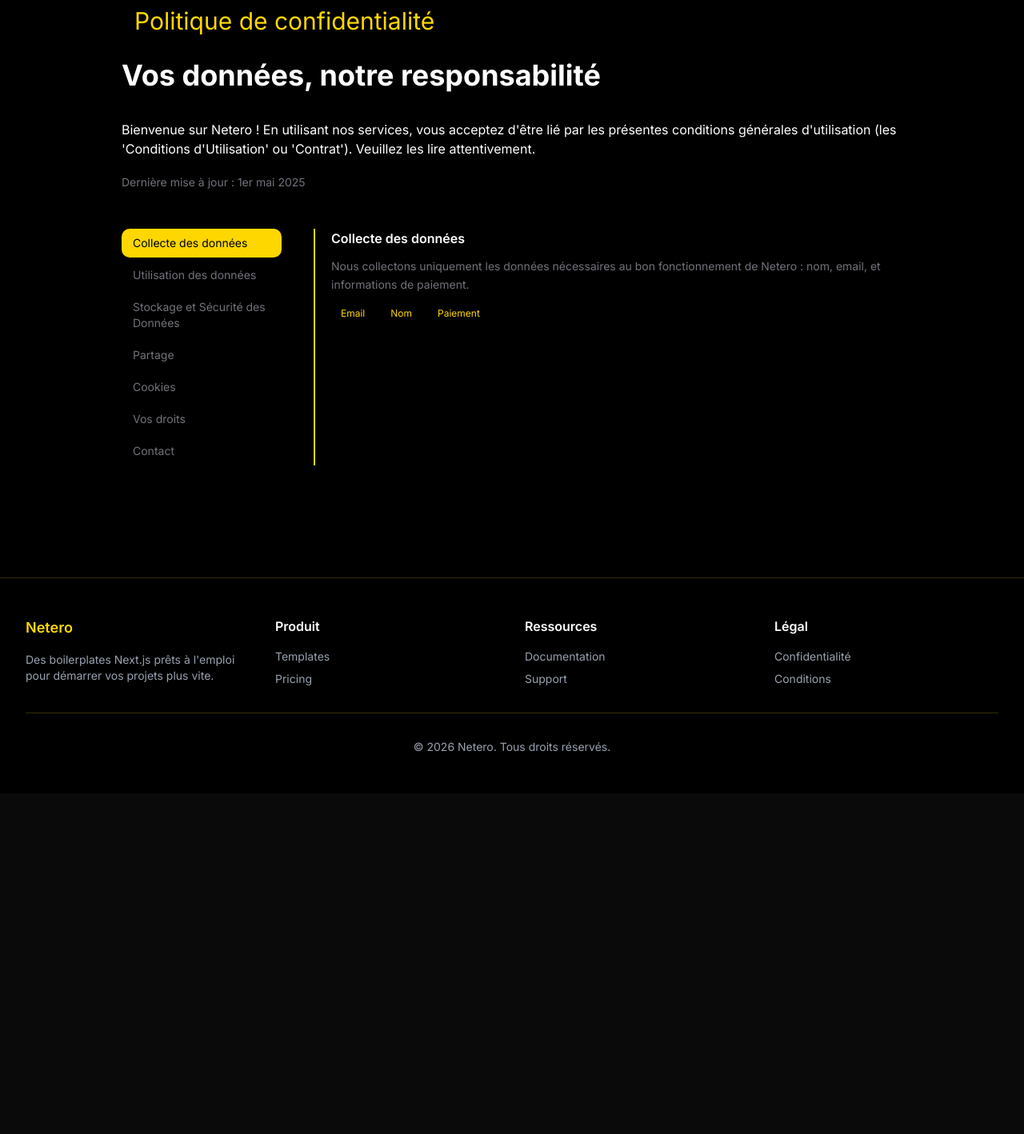
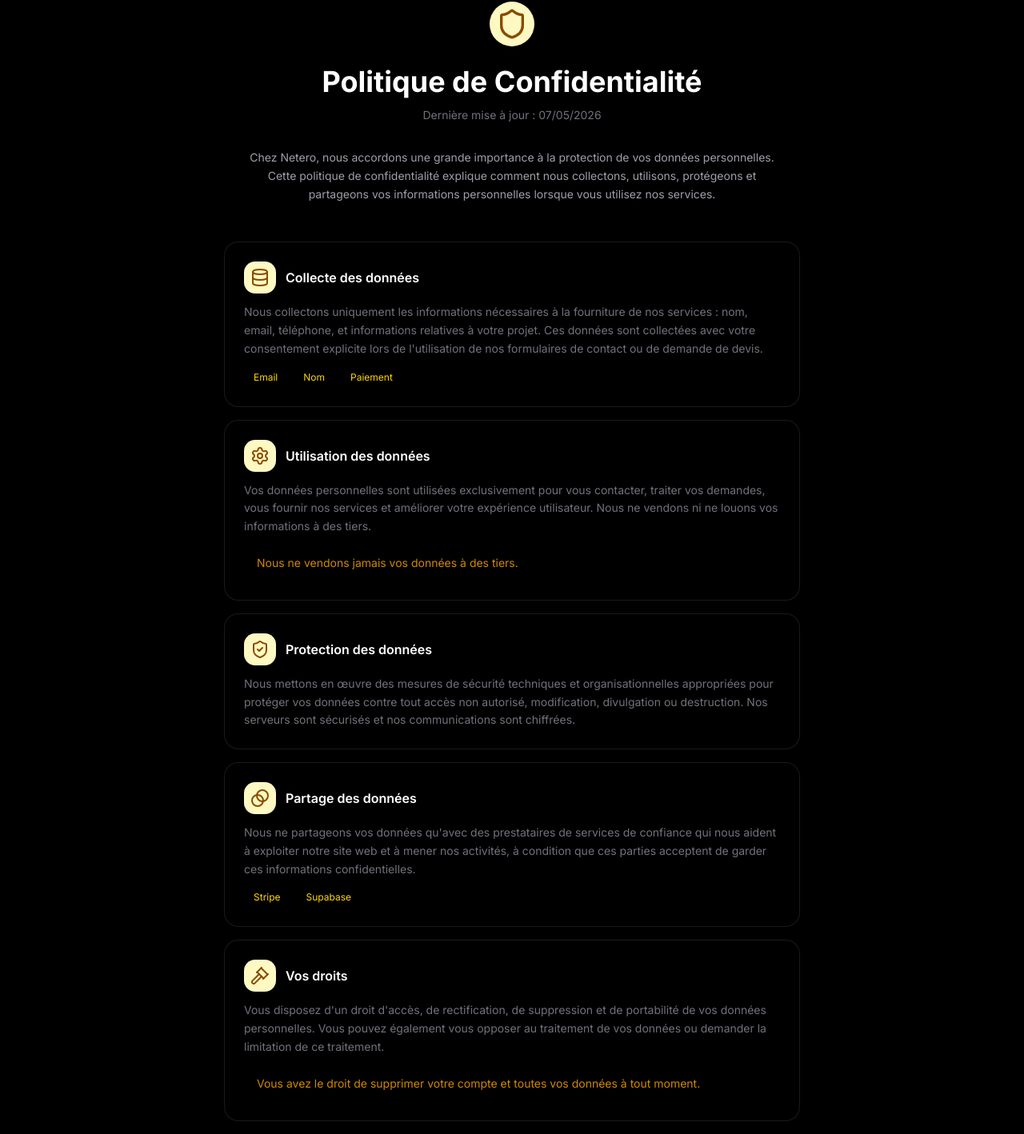
Before and after one commit to kiluazoldick/Netero, a Next.js app: page /confi in a window 1280 px wide. Shown: the part 78-1496 px from the top of the page at 80% size. Before the commit the page ends 1070 px from the top, so only its background shows below. Built offline with nearby package versions, Linux system fonts and the light colour scheme.

Commit message:
Modification

```diff
--- a/app/condi/page.tsx
+++ b/app/condi/page.tsx
@@ -1,20 +1,13 @@
-"use client";
-
-import { useState } from "react";
 import ConditionsHero from "@/components/conditions/ConditionsHero";
-import ConditionsSidebar from "@/components/conditions/ConditionsSidebar";
 import ConditionsContent from "@/components/conditions/ConditionsContent";
+import ConditionsCTA from "@/components/conditions/ConditionsCTA";
 
 export default function ConditionsPage() {
-  const [active, setActive] = useState("acceptation");
-
   return (
-    <main className="min-h-screen bg-white dark:bg-black py-20 px-6 max-w-5xl mx-auto">
+    <main className="min-h-screen bg-white dark:bg-black py-20 px-6 max-w-3xl mx-auto">
       <ConditionsHero />
-      <div className="grid grid-cols-1 md:grid-cols-[200px_1fr] gap-10">
-        <ConditionsSidebar active={active} onSelect={setActive} />
-        <ConditionsContent active={active} />
-      </div>
+      <ConditionsContent />
+      <ConditionsCTA />
     </main>
   );
 }
--- a/app/confi/page.tsx
+++ b/app/confi/page.tsx
@@ -1,20 +1,13 @@
-"use client";
-
-import { useState } from "react";
 import PrivacyHero from "@/components/confidentialite/PrivacyHero";
-import PrivacySidebar from "@/components/confidentialite/PrivacySidebar";
 import PrivacyContent from "@/components/confidentialite/PrivacyContent";
+import PrivacyCTA from "@/components/confidentialite/PrivacyCTA";
 
 export default function ConfidentialitePage() {
-  const [active, setActive] = useState("collecte");
-
   return (
-    <main className="min-h-screen bg-white dark:bg-black py-20 px-6 max-w-5xl mx-auto">
+    <main className="min-h-screen bg-white dark:bg-black py-20 px-6 max-w-3xl mx-auto">
       <PrivacyHero />
-      <div className="grid grid-cols-1 md:grid-cols-[200px_1fr] gap-10">
-        <PrivacySidebar active={active} onSelect={setActive} />
-        <PrivacyContent active={active} />
-      </div>
+      <PrivacyContent />
+      <PrivacyCTA />
     </main>
   );
 }
--- /dev/null
+++ b/components/conditions/ConditionsCTA.tsx
@@ -0,0 +1,24 @@
+import Link from "next/link";
+
+export default function ConditionsCTA() {
+  return (
+    <div className="bg-white dark:bg-black  rounded-2xl p-8 text-center">
+      {/* Titre */}
+      <h2 className="text-black dark:text-white font-semibold text-lg mb-3">
+        Questions sur nos conditions d'utilisation ?
+      </h2>
+
+      {/* Texte */}
+      <p className="text-zinc-500 text-sm leading-relaxed mb-6 max-w-md mx-auto">
+        Si vous avez des questions concernant ces conditions ou sur la manière
+        dont nous gérons votre accès, n'hésitez pas à nous contacter.
+      </p>
+
+      {/* contact */}
+     <p
+        className="inline-block bg-[#FFD700] text-zinc-900 text-sm font-bold px-6 py-3 rounded-xl hover:bg-yellow-400 transition duration-200">
+          zoldickentreprisecontact@gmail.com
+      </p>
+    </div>
+  );
+}
--- a/components/conditions/ConditionsContent.tsx
+++ b/components/conditions/ConditionsContent.tsx
@@ -1,63 +1,63 @@
+import {IdCard,BadgeCheck,Scale,Ban,TriangleAlert} from 'lucide-react'
+
 const sections = [
   {
-    id: "acceptation",
+    icon: <BadgeCheck />,
     title: "Acceptation des conditions",
     content: "En utilisant Netero, vous acceptez pleinement ces conditions d'utilisation. Si vous n'êtes pas d'accord avec l'une de ces conditions, veuillez ne pas utiliser nos services.",
     tags: [],
     highlight: null,
   },
   {
-    id: "licence",
+    icon:  <Scale />,
     title: "Licence d'utilisation",
     content: "Après achat, vous obtenez une licence personnelle et non-exclusive pour utiliser les templates dans vos projets personnels ou commerciaux.",
     tags: ["Personnelle", "Non-exclusive"],
     highlight: "La revente ou redistribution des templates est strictement interdite.",
   },
   {
-    id: "paiement",
+    icon: <IdCard />,
     title: "Paiement unique",
     content: "Le paiement est effectué une seule fois et vous donne accès à vie à tous les templates disponibles ainsi qu'aux futures mises à jour.",
     tags: ["Accès à vie", "Pas d'abonnement", "Mises à jour incluses"],
     highlight: null,
   },
   {
-    id: "restrictions",
+    icon:  <Ban />,
     title: "Restrictions",
     content: "Il vous est interdit de revendre, redistribuer, ou partager les templates Netero avec des tiers, que ce soit gratuitement ou contre rémunération.",
     tags: [],
     highlight: "Toute violation entraînera la résiliation immédiate de votre accès sans remboursement.",
   },
   {
-    id: "resiliation",
+    icon: <TriangleAlert />,
     title: "Résiliation",
     content: "Netero se réserve le droit de résilier votre accès en cas de violation des présentes conditions. Vous pouvez également supprimer votre compte à tout moment.",
     tags: [],
     highlight: null,
   },
-  {
-    id: "contact",
-    title: "Contact",
-    content: "Pour toute question concernant ces conditions d'utilisation, contactez-nous à l'adresse suivante.",
-    tags: [],
-    highlight: "zoldickentreprisecontact@gmail.com",
-  },
+
 ];
 
-interface Props {
-  active: string;
-}
+export default function ConditionsContent() {
+  return (
+    <div className="flex flex-col gap-4 mb-12">
+      {sections.map((section, index) => (
+        <div
+          key={index}
+          className="bg-white dark:bg-black border  rounded-2xl p-6 hover:border-[#FFD700]"
+        >
+          <div className="flex items-center gap-3 mb-3">
+            {/* Icône */}
+            <div className="w-10 h-10 rounded-xl text-yellow-800 bg-yellow-100 border flex items-center justify-center text-lg shrink-0">
+              {section.icon}
+            </div>
 
-export default function ConditionsContent({ active }: Props) {
-  const section = sections.find((s) => s.id === active);
-
-  if (!section) return null;
-
-  return (
-    <div className="border-l-2 border-l-[#FFD700] pl-5 transition-all duration-300">
             {/* Titre */}
-      <h2 className="text-black dark:text-white font-semibold text-base mb-3">
+            <h2 className="text-black dark:text-white font-semibold text-base">
               {section.title}
             </h2>
+          </div>
 
           {/* Texte */}
           <p className="text-zinc-500 text-sm leading-relaxed">
@@ -70,7 +70,7 @@
               {section.tags.map((tag) => (
                 <span
                   key={tag}
-              className="text-xs text-[#FFD700] bg-white dark:bg-black  px-3 py-1 rounded-full"
+                  className="text-xs text-[#FFD700] bg-white  dark:bg-black px-3 py-1 rounded-full"
                 >
                   {tag}
                 </span>
@@ -80,10 +80,12 @@
 
           {/* Highlight */}
           {section.highlight && (
-        <div className="mt-3 bg-white dark:bg-black rounded-xl px-4 py-3">
+            <div className="mt-3 bg-white  dark:bg-black  rounded-xl px-4 py-3">
               <p className="text-yellow-600 text-sm">{section.highlight}</p>
             </div>
           )}
         </div>
+      ))}
+    </div>
   );
 }
--- a/components/conditions/ConditionsHero.tsx
+++ b/components/conditions/ConditionsHero.tsx
@@ -1,19 +1,31 @@
+import  {FileText} from 'lucide-react'
+
+
 export default function ConditionsHero() {
   return (
-    <div className="mb-12">
-      {/* Badge */}
-      <span className="inline-block  bg-white dark:bg-black text-[#FFD700] text-3xl px-4 py-1.5 rounded-full mb-6">
-        Conditions d'utilisation
-      </span>
+    <div className="text-center mb-12">
+      {/* Icône */}
+      <div className="flex justify-center mb-6">
+        <div className="w-14 h-14 rounded-full bg-yellow-100 border  flex items-center justify-center text-2xl">
+          <FileText className='w-10 h-10 text-yellow-800' />
+        </div>
+      </div>
 
       {/* Titre */}
-      <h1 className="text-4xl font-bold text-black dark:text-white mb-4">
-        Règles d'utilisation de Netero
+      <h1 className="text-4xl font-bold text-black dark:text-white mb-3">
+        Conditions Générales
       </h1>
 
       {/* Date */}
-      <p className="text-zinc-500 text-sm">
-        Dernière mise à jour : 1er mai 2025
+      <p className="text-zinc-500 text-sm mb-8">
+        Dernière mise à jour : 07/01/2026
+      </p>
+
+      {/* Introduction */}
+      <p className="text-zinc-400 text-sm leading-relaxed max-w-2xl mx-auto">
+        En utilisant Netero, vous acceptez les présentes conditions d'utilisation.
+        Nous vous invitons à les lire attentivement avant d'utiliser nos services
+        et nos templates premium.
       </p>
     </div>
   );
--- a/components/conditions/ConditionsSidebar.tsx
+++ /dev/null
@@ -1,35 +0,0 @@
-"use client";
-
-const sections = [
-  { id: "acceptation", label: "Acceptation" },
-  { id: "licence", label: "Licence" },
-  { id: "paiement", label: "Paiement" },
-  { id: "restrictions", label: "Restrictions" },
-  { id: "resiliation", label: "Résiliation" },
-  { id: "contact", label: "Contact" },
-];
-
-interface Props {
-  active: string;
-  onSelect: (id: string) => void;
-}
-
-export default function ConditionsSidebar({ active, onSelect }: Props) {
-  return (
-    <div className="flex flex-col gap-1 sticky top-8">
-      {sections.map((section) => (
-        <button
-          key={section.id}
-          onClick={() => onSelect(section.id)}
-          className={` text-black text-left text-sm px-3 py-2 rounded-lg border-l-2 transition duration-200
-            ${active === section.id
-              ? "text-[#FFD700] border-l-[#FFD700]  bg-[#FFD700]"
-              : "text-zinc-500 border-l-transparent hover:text-zinc-300"
-            }`}
-        >
-          {section.label}
-        </button>
-      ))}
-    </div>
-  );
-}
--- /dev/null
+++ b/components/confidentialite/PrivacyCTA.tsx
@@ -0,0 +1,24 @@
+import Link from "next/link";
+
+export default function PrivacyCTA() {
+  return (
+    <div className="bg-white dark:bg-black rounded-2xl p-8 text-center">
+      {/* Titre */}
+      <h2 className="text-black dark:text-white font-semibold text-lg mb-3">
+        Questions sur notre politique de confidentialité ?
+      </h2>
+
+      {/* Texte */}
+      <p className="text-zinc-500 text-sm leading-relaxed mb-6 max-w-md mx-auto">
+        Si vous avez des questions concernant cette politique de confidentialité
+        ou sur la manière dont nous traitons vos données, n'hésitez pas à nous contacter.
+      </p>
+
+      {/* contact */}
+      <p
+        className="inline-block bg-[#FFD700] text-zinc-900 text-sm font-bold px-6 py-3 rounded-xl hover:bg-yellow-400 transition duration-200">
+          zoldickentreprisecontact@gmail.com
+      </p>
+    </div>
+  );
+}
--- a/components/confidentialite/PrivacyContent.tsx
+++ b/components/confidentialite/PrivacyContent.tsx
@@ -1,70 +1,70 @@
+
+import {Database,ShieldCheck,Blend,Gavel,Cookie,Settings} from 'lucide-react'
+
 const sections = [
   {
-    id: "collecte",
+    icon:<Database />,
     title: "Collecte des données",
-    content: "Nous collectons uniquement les données nécessaires au bon fonctionnement de Netero : nom, email, et informations de paiement.",
+    content: "Nous collectons uniquement les informations nécessaires à la fourniture de nos services : nom, email, téléphone, et informations relatives à votre projet. Ces données sont collectées avec votre consentement explicite lors de l'utilisation de nos formulaires de contact ou de demande de devis.",
     tags: ["Email", "Nom", "Paiement"],
     highlight: null,
   },
   {
-    id: "utilisation",
+    icon: <Settings />,
     title: "Utilisation des données",
-    content: "Vos données servent uniquement à gérer votre compte, traiter vos paiements et vous envoyer des mises à jour importantes.",
+    content: "Vos données personnelles sont utilisées exclusivement pour vous contacter, traiter vos demandes, vous fournir nos services et améliorer votre expérience utilisateur. Nous ne vendons ni ne louons vos informations à des tiers.",
     tags: [],
     highlight: "Nous ne vendons jamais vos données à des tiers.",
   },
   {
-    id: "cookies",
-    title: "Cookies",
-    content: "Netero utilise des cookies et des technologies similaires pour améliorer votre expérience sur la plateforme. Un cookie est un petit fichier texte qui est stocké sur votre appareil lorsque vous visitez un site Web.Types de cookies que nous utilisons : - Cookies essentiels: Ces cookies sont nécessaires au fonctionnement de la plateforme. Ils vous permettent, par exemple, de vous connecter à votre compte et de naviguer entre les pages. - Cookies analytiques: Ces cookies nous aident à comprendre comment les utilisateurs interagissent avec notre site, ce qui nous permet d'améliorer la plateforme. - Cookies marketing: Nous utilisons ces cookies pour vous montrer des publicités pertinentes sur la plateforme et sur d'autres sites. Gestion des cookies : Vous pouvez configurer votre navigateur pour refuser certains cookies ou tous les cookies. Toutefois, si vous désactivez les cookies, certaines fonctionnalités de Netero peuvent être affectées. Pour en savoir plus sur la gestion des cookies, veuillez consulter les paramètres de votre navigateur.",
-    tags: ["Essentiels", "Analytiques"],
+    icon: <ShieldCheck />,
+    title: "Protection des données",
+    content: "Nous mettons en œuvre des mesures de sécurité techniques et organisationnelles appropriées pour protéger vos données contre tout accès non autorisé, modification, divulgation ou destruction. Nos serveurs sont sécurisés et nos communications sont chiffrées.",
+    tags: [],
     highlight: null,
   },
   {
-    id: "partage",
+    icon: <Blend />,
     title: "Partage des données",
-    content: "Vos données ne sont jamais vendues. Elles peuvent être partagées uniquement avec nos prestataires de paiement (Stripe) et d'authentification (Supabase).",
+    content: "Nous ne partageons vos données qu'avec des prestataires de services de confiance qui nous aident à exploiter notre site web et à mener nos activités, à condition que ces parties acceptent de garder ces informations confidentielles.",
     tags: ["Stripe", "Supabase"],
     highlight: null,
   },
   {
-    id: "droits",
+    icon:  <Gavel />,
     title: "Vos droits",
-    content: "Vous pouvez à tout moment demander l'accès, la modification ou la suppression de vos données en nous contactant directement.",
+    content: "Vous disposez d'un droit d'accès, de rectification, de suppression et de portabilité de vos données personnelles. Vous pouvez également vous opposer au traitement de vos données ou demander la limitation de ce traitement.",
     tags: [],
     highlight: "Vous avez le droit de supprimer votre compte et toutes vos données à tout moment.",
   },
   {
-    id: "contact",
-    title: "Contact",
-    content: "Pour toute question concernant vos données personnelles, contactez-nous à l'adresse suivante.",
-    tags: [],
-    highlight: "zoldickentreprisecontact@gmail.com",
-  },
-  {
-    id: "Sécurité",
-    title: "Stockage et Sécurité des Données",
-    content: "Nous prenons des mesures techniques et organisationnelles pour protéger vos données contre les accès non autorisés, la perte, la divulgation ou l'altération. Ces mesures incluent l'utilisation de cryptage SSL pour les transferts de données et le stockage sécurisé de vos informations.Vos informations sont stockées sur des serveurs sécurisés situés en France à Paris. Nous conservons vos données aussi longtemps que nécessaire pour vous fournir nos services, respecter nos obligations légales ou résoudre des litiges.",
-    tags: [],
-    highlight: "zoldickentreprisecontact@gmail.com",
+    icon: <Cookie />,
+    title: "Cookies",
+    content: "Notre site utilise des cookies pour améliorer votre expérience de navigation. Ces cookies nous aident à comprendre comment vous utilisez notre site et à personnaliser votre expérience. Vous pouvez configurer votre navigateur pour refuser les cookies.",
+    tags: ["Essentiels", "Analytiques"],
+    highlight: null,
   },
 ];
 
-interface Props {
-  active: string;
-}
+export default function PrivacyContent() {
+  return (
+    <div className="flex flex-col gap-4 mb-12">
+      {sections.map((section, index) => (
+        <div
+          key={index}
+          className="bg-white dark:bg-black border  rounded-2xl p-6 hover:border-[#FFD700] "
+        >
+          <div className="flex items-center gap-3 mb-3">
+            {/* Icône */}
+            <div className="w-10 h-10 rounded-xl  bg-yellow-100  border text-yellow-800 flex items-center justify-center text-lg shrink-0">
+              {section.icon}
+            </div>
 
-export default function PrivacyContent({ active }: Props) {
-  const section = sections.find((s) => s.id === active);
-
-  if (!section) return null;
-
-  return (
-    <div className="border-l-2 border-l-[#FFD700] pl-5 transition-all duration-300">
             {/* Titre */}
-      <h2 className="text-black dark:text-white font-semibold text-base mb-3">
+            <h2 className="text-black dark:text-white font-semibold text-base">
               {section.title}
             </h2>
+          </div>
 
           {/* Texte */}
           <p className="text-zinc-500 text-sm leading-relaxed">
@@ -77,7 +77,7 @@
               {section.tags.map((tag) => (
                 <span
                   key={tag}
-              className="text-xs text-[#FFD700] bg-white dark:bg-black px-3 py-1 rounded-full"
+                  className="text-xs text-[#FFD700] bg-white  dark:bg-black px-3 py-1 rounded-full"
                 >
                   {tag}
                 </span>
@@ -87,10 +87,12 @@
 
           {/* Highlight */}
           {section.highlight && (
-        <div className="mt-3 bg-white dark:bg-black  rounded-xl px-4 py-3">
+            <div className="mt-3 bg-white  dark:bg-black rounded-xl px-4 py-3">
               <p className="text-yellow-600 text-sm">{section.highlight}</p>
             </div>
           )}
         </div>
+      ))}
+    </div>
   );
 }
--- a/components/confidentialite/PrivacyHero.tsx
+++ b/components/confidentialite/PrivacyHero.tsx
@@ -1,20 +1,31 @@
+import {Shield} from 'lucide-react'
+
 export default function PrivacyHero() {
   return (
-    <div className="mb-12">
-      {/* Badge */}
-      <span className="inline-block  bg-white dark:bg-black  text-[#FFD700] text-3xl px-4 py-1.5 rounded-full mb-6">
-        Politique de confidentialité
-      </span>
+    <div className="text-center mb-12">
+      {/* Icône */}
+      <div className="flex justify-center mb-6">
+        <div className="w-14 h-14 rounded-full bg-yellow-100 border flex items-center justify-center text-2xl">
+          <Shield className=' w-10 h-10 text-yellow-800 '/>
+        </div>
+      </div>
 
       {/* Titre */}
-      <h1 className="text-4xl font-bold text-black dark:text-white mb-4">
-        Vos données, notre responsabilité
+      <h1 className="text-4xl font-bold text-black dark:text-white mb-3">
+        Politique de Confidentialité
       </h1>
-      <p className="py-5">Bienvenue sur Netero ! En utilisant nos services, vous acceptez d'être lié par les présentes conditions générales d'utilisation (les 'Conditions d'Utilisation' ou 'Contrat'). Veuillez les lire attentivement.</p>
 
       {/* Date */}
-      <p className="text-zinc-500 text-sm">
-        Dernière mise à jour : 1er mai 2025
+      <p className="text-zinc-500 text-sm mb-8">
+        Dernière mise à jour : 07/05/2026
+      </p>
+
+      {/* Introduction */}
+      <p className="text-zinc-400 text-sm leading-relaxed max-w-2xl mx-auto">
+        Chez Netero, nous accordons une grande importance à la protection de vos données
+        personnelles. Cette politique de confidentialité explique comment nous collectons,
+        utilisons, protégeons et partageons vos informations personnelles lorsque vous
+        utilisez nos services.
       </p>
     </div>
   );
--- a/components/confidentialite/PrivacySidebar.tsx
+++ /dev/null
@@ -1,36 +0,0 @@
-"use client";
-
-const sections = [
-  { id: "collecte", label: "Collecte des données" },
-  { id: "utilisation", label: "Utilisation des données" },
-  { id: "Sécurité", label: "Stockage et Sécurité des Données" },
-   { id: "partage", label: "Partage" },
-  { id: "cookies", label: "Cookies" },
-  { id: "droits", label: "Vos droits" },
-  { id: "contact", label: "Contact" },
-];
-
-interface Props {
-  active: string;
-  onSelect: (id: string) => void;
-}
-
-export default function PrivacySidebar({ active, onSelect }: Props) {
-  return (
-    <div className="flex flex-col gap-1 sticky top-8">
-      {sections.map((section) => (
-        <button
-          key={section.id}
-          onClick={() => onSelect(section.id)}
-          className={` text-black text-left text-sm px-3 py-2 rounded-lg border-l-2 transition duration-200
-            ${active === section.id
-              ? "text-[#FFD700] border-l-[#FFD700] bg-[#FFD700]"
-              : "text-zinc-500 border-l-transparent hover:text-zinc-300"
-            }`}
-        >
-          {section.label}
-        </button>
-      ))}
-    </div>
-  );
-}
```
Lines whose indentation alone changed are shown as unchanged.
